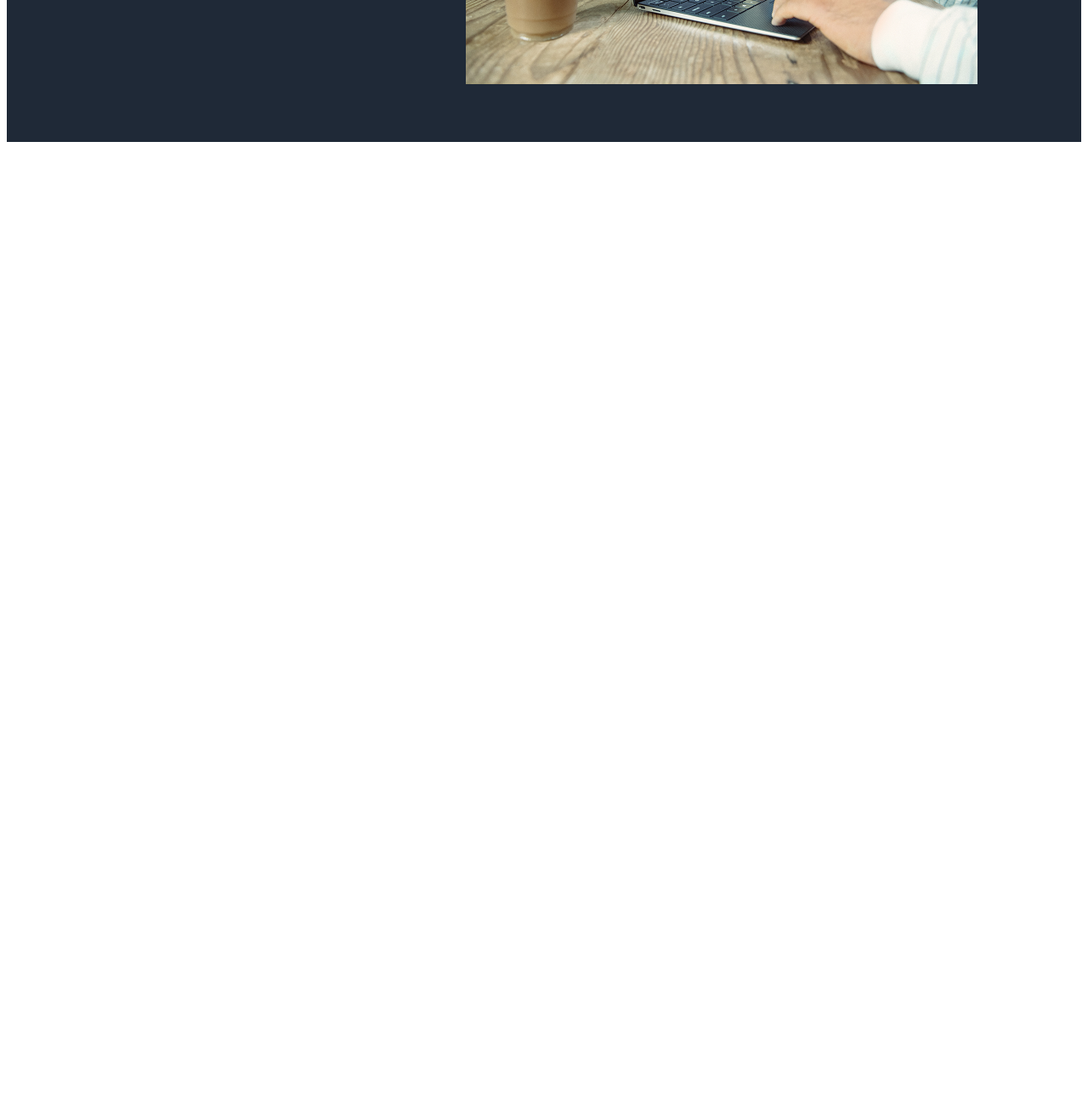
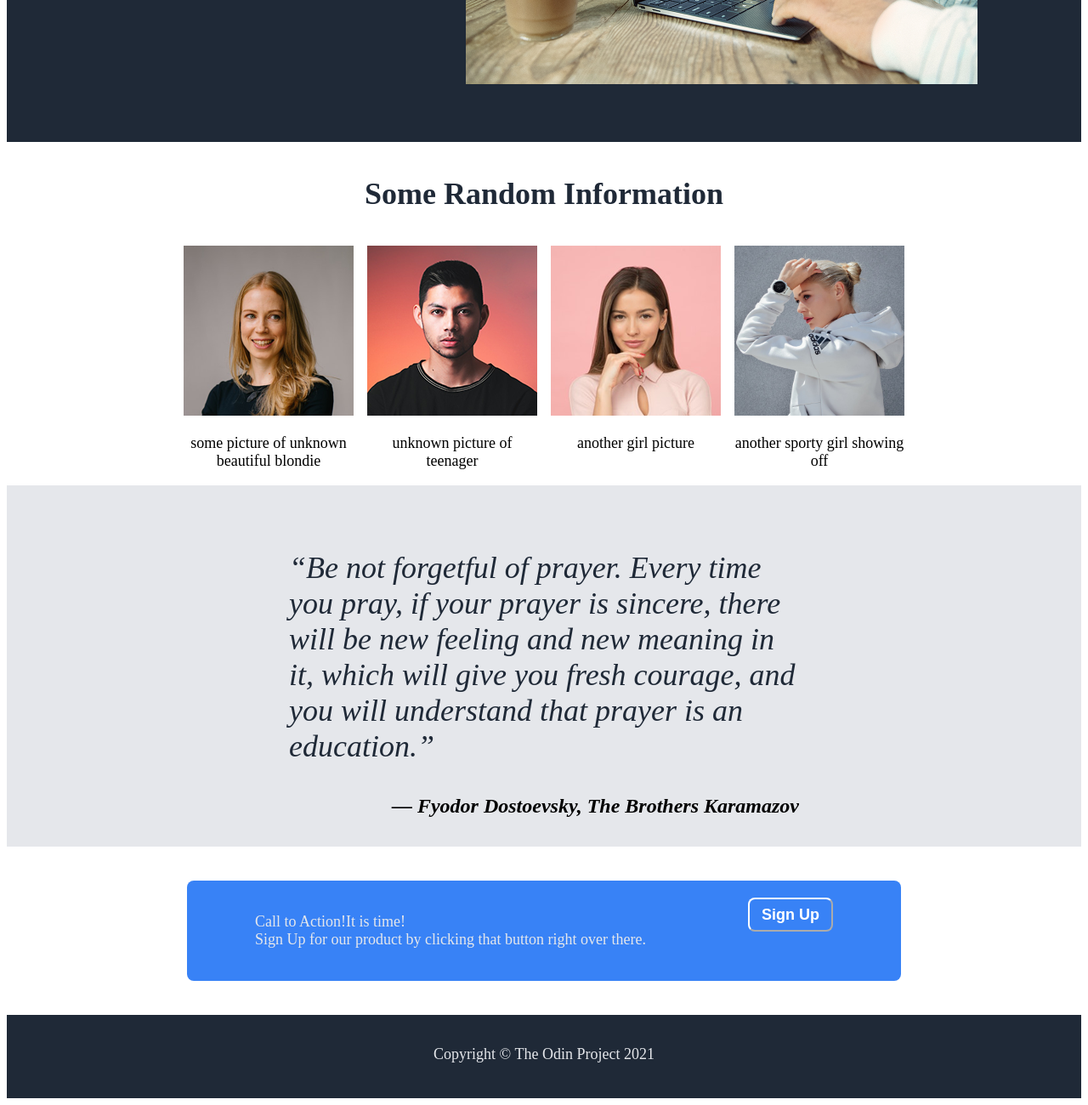
Before and after one commit to servet-k/odin_web, a plain HTML site: page index.html in a window 1280 px wide. Shown: the part 432-1732 px from the top of the page at 85% size. Before the commit the page ends 800 px from the top, so only its background shows below. Drawn offline with Linux system fonts and the light colour scheme.

Commit message:
whole page finished

```diff
--- a/index.html
+++ b/index.html
@@ -26,5 +26,56 @@
         </div>
         <div><img src="images/xps.png" alt="kitten_image"></div>
    </div>
+
+   <div class="mddl-txt">Some Random Information</div>
+
+   <div class="middle">
+
+        <div class="image-txt">
+            <img src="./images/user-1.png" alt="1st_img">
+            <p class="sub">some picture of unknown beautiful blondie</p>
+        </div>
+        <div class="image-txt">
+            <img src="./images/user-2.png" alt="2nd_img">
+            <p class="sub">unknown picture of teenager</p>
+        </div>
+        <div class="image-txt">
+            <img src="./images/user-3.png" alt="3rd_img">
+            <p class="sub">another girl picture</p>
+        </div>
+        <div class="image-txt">
+            <img src="./images/user-4.jpg" alt="4th_img" width="200px" height="200px">
+            <p class="sub">another sporty girl showing off</p>
+        </div>
+   </div>
+
+   <div class="quote">
+       <div class="qte">
+            <p class="qte">“Be not forgetful of prayer. Every time you pray, if your prayer is sincere, there will be new feeling and new meaning in it, which will give you fresh courage, and you will understand that prayer is an education.”</p>
+
+            <p class="author">― Fyodor Dostoevsky, The Brothers Karamazov</p>
+        </div>
+
+   </div>
+
+   <div class="middle">
+       <div class="signup">
+           <div>
+           <p>Call to Action!It is time!
+               <br>Sign Up for our product by clicking that button right over there.</p>
+           </div>
+           <button class="btn">Sign Up</button>
+       </div>
+
+
+
+   </div>
+<div class="footer">
+    <p>Copyright &copy; The Odin Project 2021</p>
+</div>
+
+
+
 </body>
+
 </html>
--- a/style.css
+++ b/style.css
@@ -49,3 +49,59 @@ p{
     font-size: 18px;
     color:#e5e7eb;
 }
+
+.middle{
+    display: flex;
+    gap:16px;
+    justify-content: center;
+}
+.mddl-txt{
+    text-align: center;
+    font-size: 36px;
+    margin : 40px;
+    color:#1F2937;
+    font-weight: bolder;
+}
+
+.sub{
+    color :black;
+    max-width:200px;
+    text-align: center;
+}
+.qte{
+    color :#1F2937;
+    font-style: italic;
+    font-size: 36px;
+
+    max-width: 600px;
+}
+.quote {
+    display:flex;
+    justify-content: center;
+    padding:40px 40px 10px 40px;
+    background-color: #e5e7eb;
+}
+.author{
+    text-align:end;
+    color:  black;
+    font-weight: bold;
+    font-size: 24px;
+}
+.signup{
+    background-color:#3882f6;
+    width:800px;
+    margin: 40px;
+    border-radius: 8px;
+    padding:20px;
+    display:flex;
+    justify-content: space-around;
+}
+.btn{
+    border-color: white;
+}
+.footer{
+    background-color:  #1F2937;
+    text-align: center;
+    height:80px;
+    padding-top:18px;
+}
```
Also changed, not shown: images/user-1.png (added), images/user-2.png (added), images/user-3.png (added), images/user-4.jpg (added).
